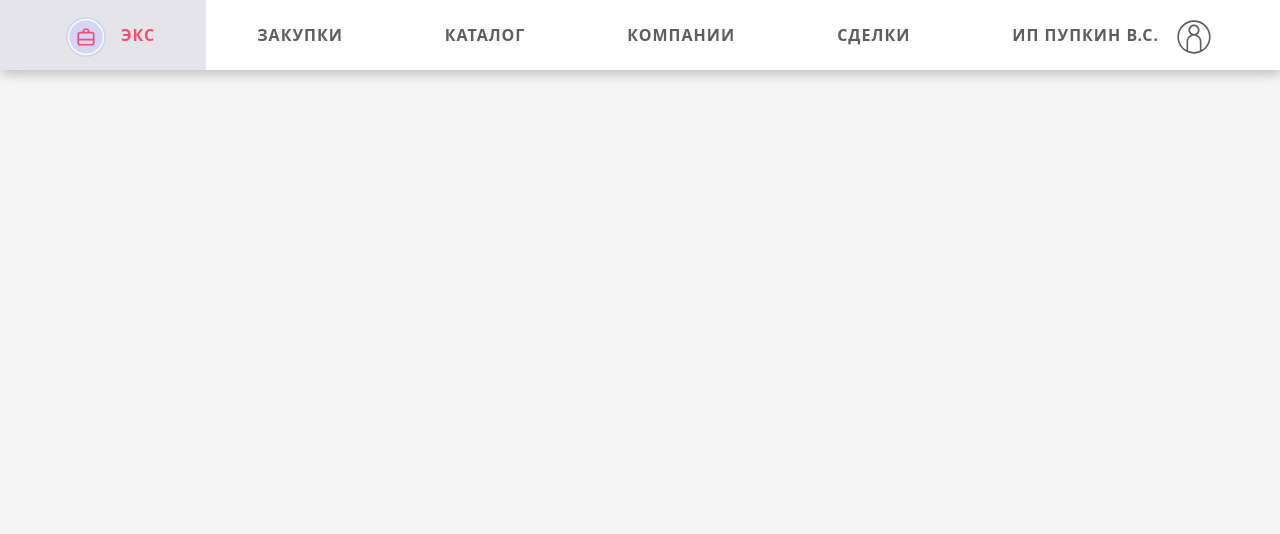
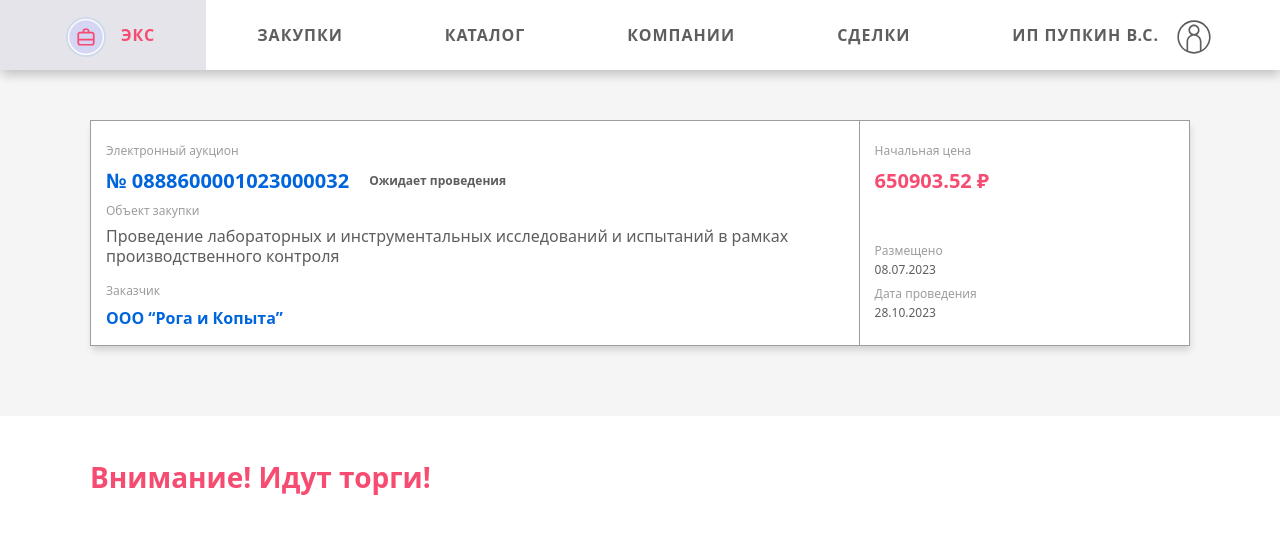
Before and after one commit to iberis18/ElectronicCommercialTransactions, a React (Vite) app in the folder ECT/reactapp/: page /purchase/1 in a window 1280 px wide. Shown: the top 534 px of the page. Built offline with nearby package versions, Linux system fonts and the light colour scheme; no server answers.

Commit message:
закупка

```diff
--- a/ECT/reactapp/src/App.jsx
+++ b/ECT/reactapp/src/App.jsx
@@ -11,6 +11,7 @@ import Companies from './components/companies/Companies';
 import Win from './components/transactions/win/Win';
 import Participation from './components/transactions/participation/Participation';
 import './App.sass';
+import { Purchase } from './components/purchases/purchase/Purchase';
 
 function App() {
   return (
@@ -29,6 +30,7 @@ function App() {
             <Route path="/companies" element={<Companies />} />
             <Route path="/win" element={<Win />} />
             <Route path="/participation" element={<Participation />} />
+            <Route path="/purchase/:id" element={<Purchase /> } />
           </Routes>
         </div>
       </main>
--- a/ECT/reactapp/src/components/cardPurchaseElement/CardPurchaseElement.jsx
+++ b/ECT/reactapp/src/components/cardPurchaseElement/CardPurchaseElement.jsx
@@ -17,6 +17,7 @@ export const CardPurchaseElement = (props) => {
     stage: props.element.stage,
     type: props.element.type,
   };
+  const disableLink = props.disableLink || false;
 
   //todo make tooltip
   return (
@@ -25,7 +26,7 @@ export const CardPurchaseElement = (props) => {
         <div className='frame-element__row'>
           <div className='frame-element__col-left'>
             <p className='frame-element__small-label-name'>{TRANSLATED_PURCHASE_TYPE[item.type]}</p>
-            <a className='frame-element__title-link' href='#'>№ {item.number}</a>
+            <a className='frame-element__title-link' href={`purchase/${item.id}`}>№ {item.number}</a>
             <p className='frame-element__status'>{TRANSLATED_STAGES[item.stage]}</p>
             <p className='frame-element__small-label-name'>Объект закупки</p>
             <p className='frame-element__label-text'>{item.name}</p>
--- /dev/null
+++ b/ECT/reactapp/src/components/purchases/purchase/Purchase.jsx
@@ -0,0 +1,33 @@
+import { useParams } from 'react-router';
+import React, { useEffect, useState } from 'react';
+import { getPurchase } from '../../../api/domains/purchasesApi';
+import { CardPurchaseElement } from '../../cardPurchaseElement/CardPurchaseElement';
+import './Purchase.sass';
+
+export const Purchase = () => {
+  const { id } = useParams();
+  const [purchase, purchaseChange] = useState({});
+
+  useEffect(() => async() => {
+    const data = await getPurchase(id);
+    purchaseChange(data);
+  }, []);
+
+  useEffect(() => {
+    console.log(purchase);
+  }, [purchase]);
+
+  return (
+    <div className='purchase-page'>
+      <div className='purchase-page__card'>
+        <CardPurchaseElement element={purchase} disableLink={true}/>
+      </div>
+      <div className='purchase-page__content'>
+        <div className='purchase-page__content__ongoing'>
+          <p className='purchase-page__content__title'>Внимание! Идут торги!</p>
+        </div>
+
+      </div>
+    </div>
+  )
+}
--- /dev/null
+++ b/ECT/reactapp/src/components/purchases/purchase/Purchase.sass
@@ -0,0 +1,34 @@
+@import '../../../colors.sass'
+@import '../../../const.sass'
+
+.purchase-page
+  width: 100%
+
+  &__card
+    padding: $element-padding $big-page-indent $element-padding $big-page-indent
+
+  &__content
+    width: 100%
+    background: $white
+    padding: $big-element-padding $big-page-indent $big-page-indent $big-page-indent
+
+    &__title
+      font:
+        size: $title-font-size
+        weight: $font-weight-semibold
+      display: inline-block
+      color: $coral
+      margin: 0
+      padding:
+        bottom: $element-padding
+
+    &__subtitle
+      font:
+        size: $subtitle-font-size
+        weight: $font-weight-semibold
+      color: $light-gray
+      display: inline-block
+      margin: 0
+      padding:
+        left: $element-padding
+        bottom: $element-padding
```
